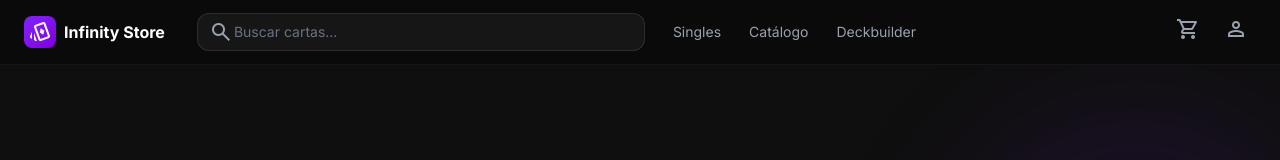
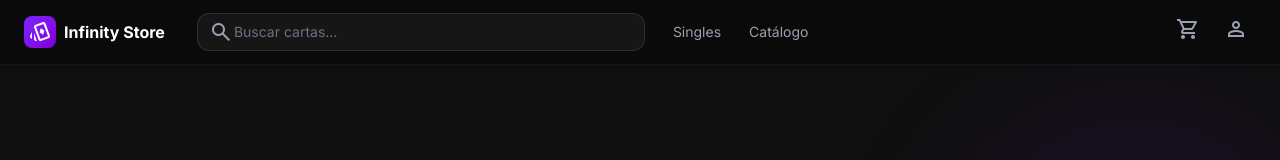
Before and after one commit to Matias-Fuentealba/cardstore-fe, a React (Vite) app: page / in a window 1280 px wide. Shown: the top 160 px of the page. Built offline with nearby package versions, Linux system fonts and the light colour scheme; no server answers.

Commit message:
fix: navbar

```diff
--- a/src/components/layout/Navbar.jsx
+++ b/src/components/layout/Navbar.jsx
@@ -57,7 +57,7 @@ export function Navbar() {
         <div className="hidden md:flex items-center gap-1">
           <NavLink to="/singles">Singles</NavLink>
           <NavLink to="/search">Catálogo</NavLink>
-          <NavLink to="/deckbuilder">Deckbuilder</NavLink>
+          {/* <NavLink to="/deckbuilder">Deckbuilder</NavLink> */}
         </div>
 
         {/* Right icons */}
```
